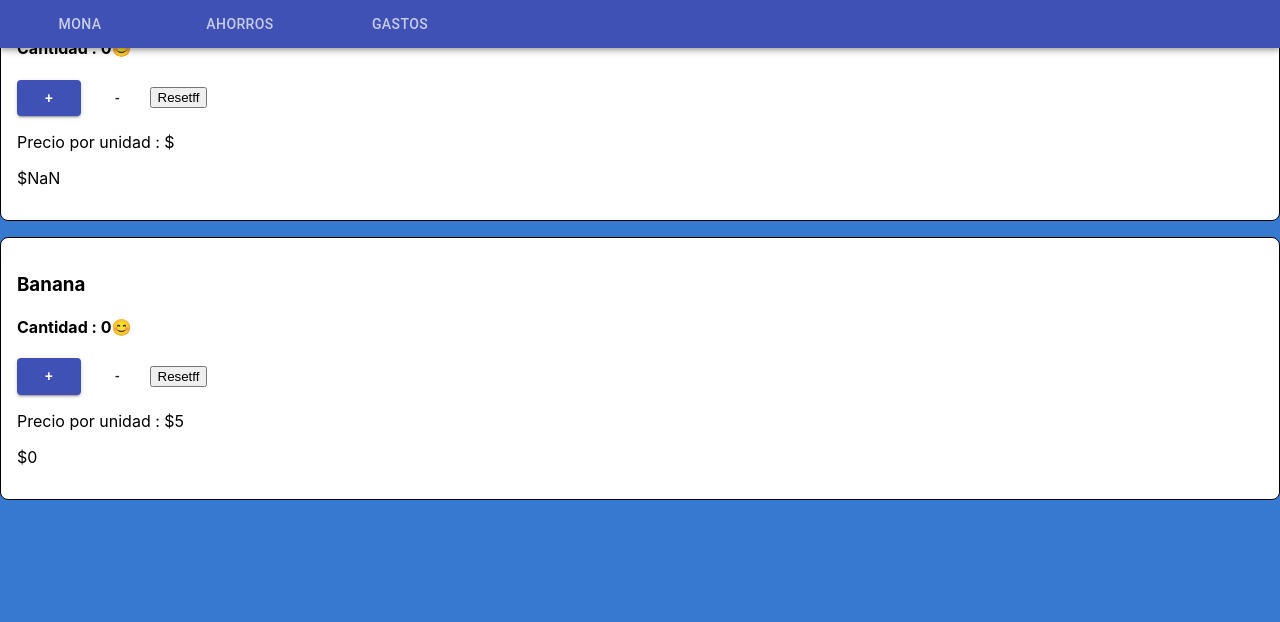
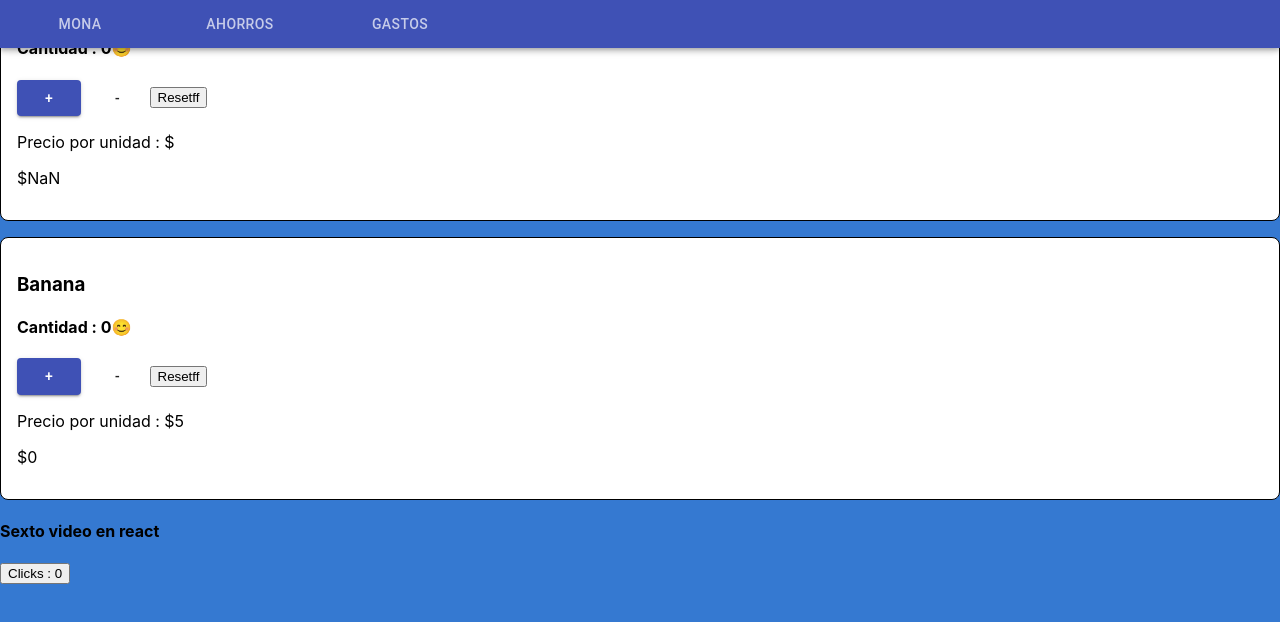
Before and after one commit to ferlefloth/proyecto01, a React (Create React App) app: page / in a window 1280 px wide. Shown: the top 622 px of the page. Built offline with nearby package versions, Linux system fonts and the light colour scheme.

Commit message:
Vimos el video 6 sobre la mutación del estado de un componente (carpeta de CLICKS)

```diff
--- a/src/App.js
+++ b/src/App.js
@@ -4,6 +4,7 @@ import { Component } from 'react';
 import Fruta from './components/Frutas'
 import {AppBar, Tabs, Tab} from '@material-ui/core/'
 import Background from './components/background/background'
+import Clicks from './components/Clicks' //el hecho de solo nombrar la carpeta Clicks, lo que hace , es buscar el index dentro de la carpeta por defecto
 
 //También se puede laburar con componentes creados de diversas formas
 class Saludos extends Component{ constructor(){ super(); }
@@ -43,7 +44,8 @@ class App extends Component {
 
           <Fruta />
           <Fruta name = "Banana" price='5'/>
-          <Background />
+
+          <Clicks/>
 
         </div>
       )
--- /dev/null
+++ b/src/components/Clicks/Clicks.js
@@ -0,0 +1,42 @@
+import React, {Component} from 'react';
+
+class Clicks extends Component {
+
+    state = {
+        video:{
+            titulo: 'Sexto video en react',
+            clicks: 0 ,
+        },
+
+        clicks: 0}
+
+    add =()=>{
+        //setState
+        //state -> estado previo del elemento
+
+        this.setState((state)=>({
+            video:{
+                ...state.video, //OPEREADOR SPREAD ES6: HACE UNA COPIA DEL ELEMENTO y las propiedades que se repiten . se queda con el últi elemento que aparece. es SINCRONICO
+                titulo: state.video.titulo,
+                clicks: state.video.clicks +1 // lo que se hace acá es: ingresamos al objeto state y lo vamos modificando con el setState que tenemos acá
+            }
+
+        }));
+    }
+
+
+    render(){
+        return(
+
+            <>
+                <h4>{this.state.video.titulo}</h4>
+                <button onClick={this.add}>Clicks : {this.state.video.clicks}</button> {/* No hace falta poner el binding porque las arrow functions heredan del padre*/}
+
+            </>
+
+        )
+
+    }
+}
+
+export default Clicks;
--- /dev/null
+++ b/src/components/Clicks/index.js
@@ -0,0 +1 @@
+export {default} from './Clicks' //import más sofisticado
```
